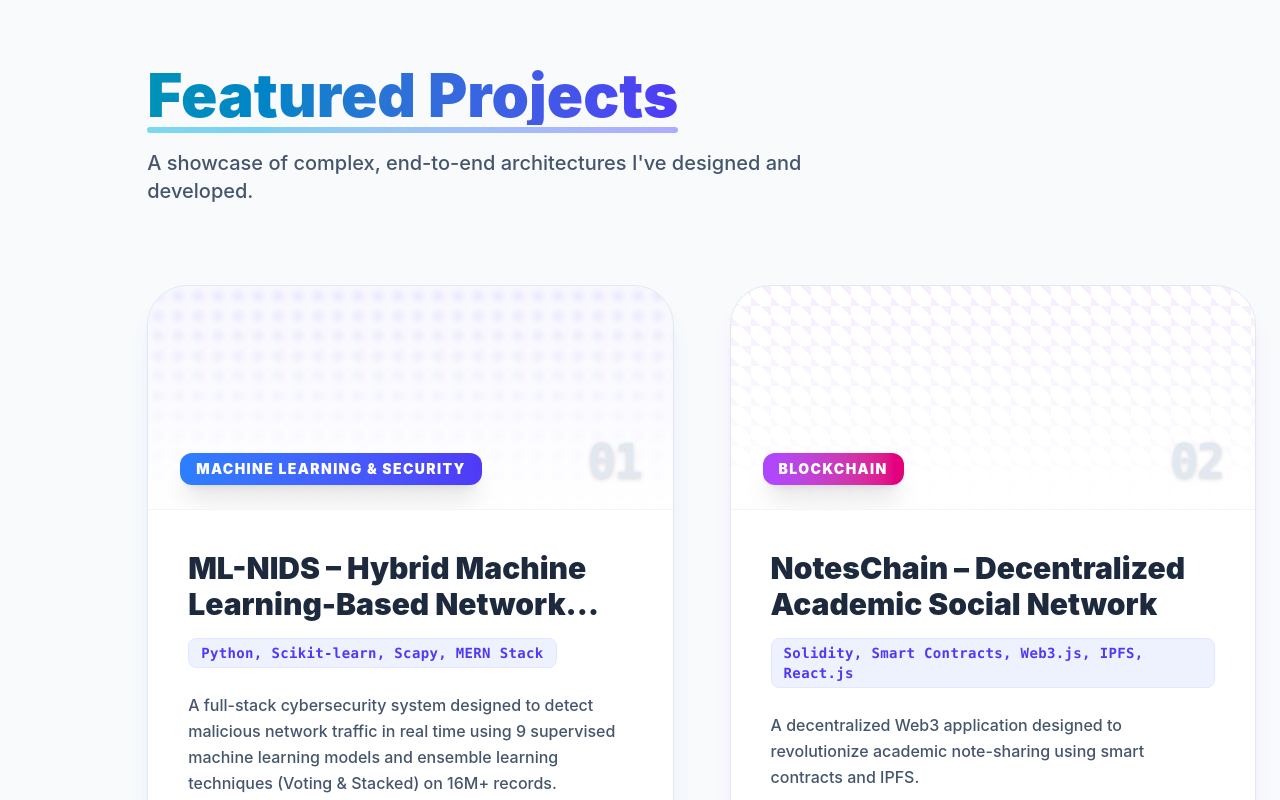
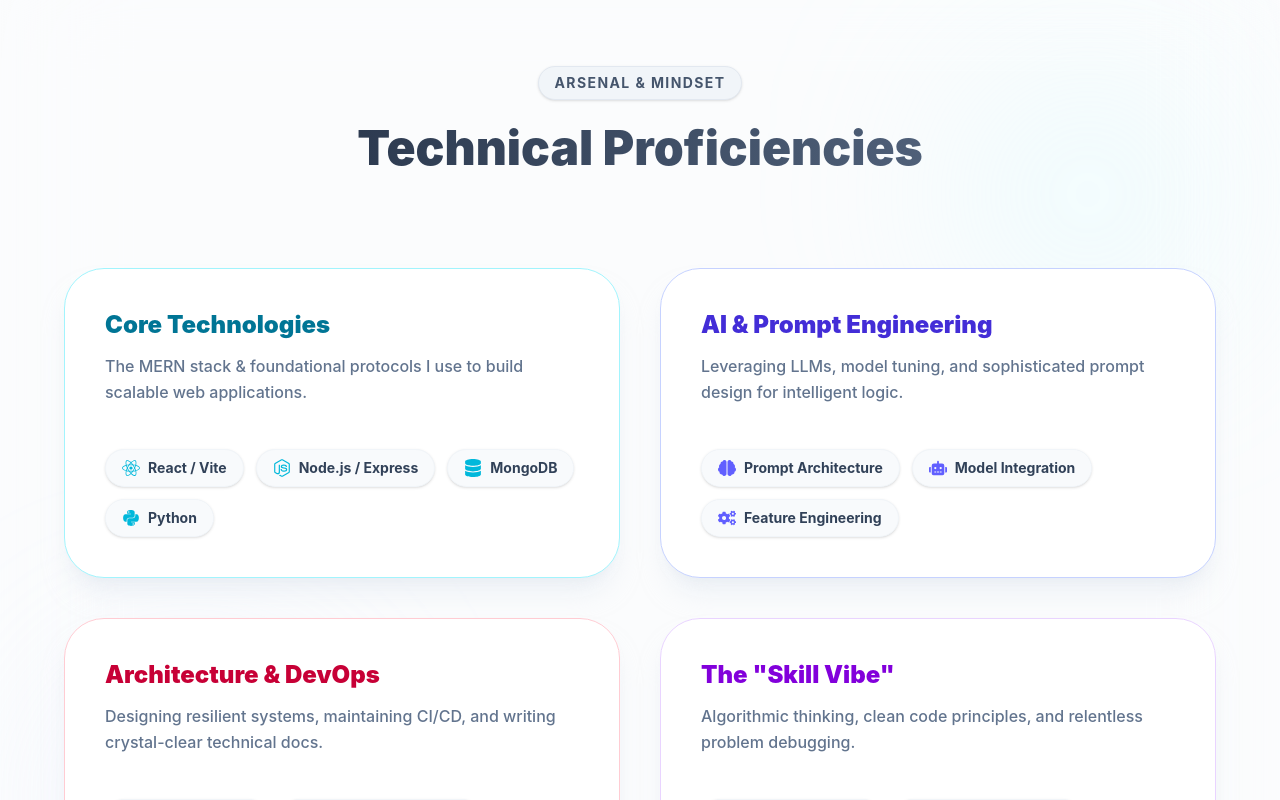
Before and after one commit to ManojThamke/manoj-portfolio, a React app in the folder frontend/: page / in a window 1280 px wide. Shown: the part 1660-2460 px from the top of the page. Built offline with nearby package versions, Linux system fonts and the light colour scheme; the HTML template or start-up script is replaced by a standard one.

Commit message:
feat: add animated Skills section with glassmorphic cards and category grid

```diff
--- a/frontend/src/App.jsx
+++ b/frontend/src/App.jsx
@@ -3,6 +3,7 @@ import { FaPhone } from 'react-icons/fa';
 import Navbar from './components/Navbar';
 import Hero from './components/Hero';
 import About from './components/About';
+import Skills from './components/Skills';
 import Projects from './components/Projects';
 import Resume from './components/Resume';
 
@@ -23,6 +24,7 @@ function App() {
         <main className="flex-grow">
           <Hero />
           <About />
+          <Skills />
           <Projects />
           <Resume />
         </main>
--- /dev/null
+++ b/frontend/src/components/Skills.jsx
@@ -0,0 +1,155 @@
+import React from 'react';
+import { motion } from 'framer-motion';
+import { FaReact, FaNodeJs, FaPython, FaDatabase, FaRobot, FaBrain, FaCogs, FaProjectDiagram, FaFileAlt, FaTerminal, FaBug, FaCodeBranch } from 'react-icons/fa';
+
+// Array of categorized skills
+const skillCategories = [
+    {
+        title: "Core Technologies",
+        description: "The MERN stack & foundational protocols I use to build scalable web applications.",
+        color: "bg-cyan-50",
+        borderColor: "border-cyan-200",
+        textColor: "text-cyan-700",
+        iconColor: "text-cyan-500",
+        skills: [
+            { name: "React / Vite", icon: FaReact },
+            { name: "Node.js / Express", icon: FaNodeJs },
+            { name: "MongoDB", icon: FaDatabase },
+            { name: "Python", icon: FaPython }
+        ]
+    },
+    {
+        title: "AI & Prompt Engineering",
+        description: "Leveraging LLMs, model tuning, and sophisticated prompt design for intelligent logic.",
+        color: "bg-indigo-50",
+        borderColor: "border-indigo-200",
+        textColor: "text-indigo-700",
+        iconColor: "text-indigo-500",
+        skills: [
+            { name: "Prompt Architecture", icon: FaBrain },
+            { name: "Model Integration", icon: FaRobot },
+            { name: "Feature Engineering", icon: FaCogs }
+        ]
+    },
+    {
+        title: "Architecture & DevOps",
+        description: "Designing resilient systems, maintaining CI/CD, and writing crystal-clear technical docs.",
+        color: "bg-rose-50",
+        borderColor: "border-rose-200",
+        textColor: "text-rose-700",
+        iconColor: "text-rose-500",
+        skills: [
+            { name: "System Design", icon: FaProjectDiagram },
+            { name: "Tech Documentation", icon: FaFileAlt },
+            { name: "Version Control", icon: FaCodeBranch }
+        ]
+    },
+    {
+        title: "The \"Skill Vibe\"",
+        description: "Algorithmic thinking, clean code principles, and relentless problem debugging.",
+        color: "bg-purple-50",
+        borderColor: "border-purple-200",
+        textColor: "text-purple-700",
+        iconColor: "text-purple-500",
+        skills: [
+            { name: "Algorithmic Logic", icon: FaBrain },
+            { name: "Clean Architecture", icon: FaTerminal },
+            { name: "Deep Debugging", icon: FaBug }
+        ]
+    }
+];
+
+const containerVariants = {
+    hidden: { opacity: 0 },
+    visible: {
+        opacity: 1,
+        transition: { staggerChildren: 0.15 }
+    }
+};
+
+const itemVariants = {
+    hidden: { opacity: 0, y: 30 },
+    visible: { opacity: 1, y: 0, transition: { type: "spring", stiffness: 300, damping: 24 } }
+};
+
+const Skills = () => {
+    return (
+        <section id="skills" className="py-20 md:py-32 px-6 relative z-10 w-full bg-white/40 border-y border-slate-200 backdrop-blur-3xl overflow-hidden">
+            <div className="max-w-6xl mx-auto relative">
+
+                {/* Section Header */}
+                <div className="text-center mb-16 md:mb-24 relative z-10">
+                    <motion.div
+                        initial={{ opacity: 0, scale: 0.8 }}
+                        whileInView={{ opacity: 1, scale: 1 }}
+                        viewport={{ once: true }}
+                        transition={{ duration: 0.5 }}
+                        className="inline-block px-4 py-1.5 rounded-full bg-slate-100 border border-slate-200 text-slate-600 font-bold text-sm tracking-widest uppercase mb-6 shadow-sm"
+                    >
+                        Arsenal & Mindset
+                    </motion.div>
+                    <motion.h2
+                        initial={{ opacity: 0, y: 30 }}
+                        whileInView={{ opacity: 1, y: 0 }}
+                        viewport={{ once: true }}
+                        transition={{ duration: 0.7, delay: 0.1 }}
+                        className="text-4xl md:text-5xl lg:text-5xl font-black text-transparent bg-clip-text bg-gradient-to-r from-slate-800 to-slate-500"
+                    >
+                        Technical Proficiencies
+                    </motion.h2>
+                </div>
+
+                {/* Skills Grid */}
+                <motion.div
+                    variants={containerVariants}
+                    initial="hidden"
+                    whileInView="visible"
+                    viewport={{ once: true, margin: "-100px" }}
+                    className="grid grid-cols-1 md:grid-cols-2 gap-6 lg:gap-10 relative z-10"
+                >
+                    {skillCategories.map((category, idx) => (
+                        <motion.div
+                            key={idx}
+                            variants={itemVariants}
+                            whileHover={{ y: -5, scale: 1.01 }}
+                            transition={{ type: "spring", stiffness: 400, damping: 25 }}
+                            className={`p-8 md:p-10 rounded-[2.5rem] border ${category.borderColor} bg-white shadow-xl shadow-slate-200/50 flex flex-col justify-between overflow-hidden relative group`}
+                        >
+                            {/* Decorative background circle on hover */}
+                            <div className={`absolute -right-20 -top-20 w-64 h-64 rounded-full ${category.color} opacity-0 group-hover:opacity-100 transition-opacity duration-700 blur-3xl -z-0`} />
+
+                            <div className="relative z-10">
+                                <h3 className={`text-2xl font-black ${category.textColor} mb-3`}>
+                                    {category.title}
+                                </h3>
+                                <p className="text-slate-500 font-medium leading-relaxed mb-8 h-auto md:h-16">
+                                    {category.description}
+                                </p>
+                            </div>
+
+                            {/* Sub-skills map */}
+                            <div className="flex flex-wrap gap-3 relative z-10">
+                                {category.skills.map((skill, sIdx) => (
+                                    <div
+                                        key={sIdx}
+                                        className="flex items-center space-x-2 px-4 py-2 bg-slate-50 border border-slate-100 rounded-full shadow-sm hover:shadow-md transition-shadow group/pill"
+                                    >
+                                        <skill.icon className={`text-lg ${category.iconColor} group-hover/pill:scale-110 transition-transform`} />
+                                        <span className="text-sm font-bold text-slate-700">{skill.name}</span>
+                                    </div>
+                                ))}
+                            </div>
+                        </motion.div>
+                    ))}
+                </motion.div>
+
+                {/* Floating ambient artifacts */}
+                <div className="absolute top-0 right-0 w-64 h-64 bg-cyan-100/30 rounded-full blur-[100px] pointer-events-none -z-0" />
+                <div className="absolute bottom-0 left-0 w-64 h-64 bg-indigo-100/30 rounded-full blur-[100px] pointer-events-none -z-0" />
+
+            </div>
+        </section>
+    );
+};
+
+export default Skills;
```
